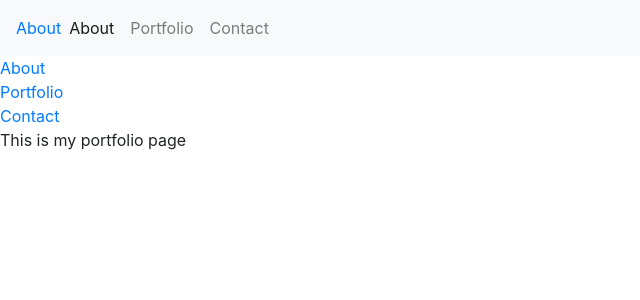
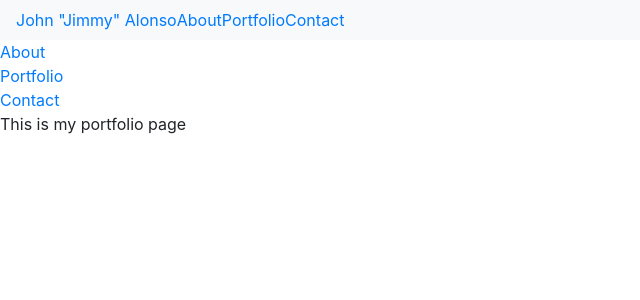
Before and after one commit to jvalon9455/react-portfolio, a React (Create React App) app: page /portfolio in a window 1280 px wide. Shown: the top 300 px of the page, without its empty margins (0-640 px from the left). Built offline with nearby package versions, Linux system fonts and the light colour scheme.

Commit message:
imported react bootstrap and created button folder

```diff
--- a/package.json
+++ b/package.json
@@ -10,6 +10,7 @@
     "bootstrap": "^4.5.3",
     "gh-pages": "^3.1.0",
     "react": "^17.0.1",
+    "react-bootstrap": "^1.4.0",
     "react-dom": "^17.0.1",
     "react-router-dom": "^5.2.0",
     "react-scripts": "4.0.0",
--- a/src/App.js
+++ b/src/App.js
@@ -2,7 +2,7 @@ import { BrowserRouter as Router, Switch, Route, Link } from "react-router-dom";
 import Contact from "./pages/Contact/Contact";
 import About from "./pages/About/About";
 import Portfolio from "./pages/Portfolio/Portfolio";
-import Navbar from "./components/Navbar";
+import Navbar from "./components/Navbar/Navbar";
 
 function App() {
   return (
--- a/src/components/Navbar.jsx
+++ b/src/components/Navbar/Navbar.jsx
@@ -5,7 +5,7 @@ const Navbar = () => {
   return (
     <div>
       <nav className="navbar navbar-expand-lg navbar-light bg-light">
-        <Link to="/">About</Link>
+        <Link to="/">John "Jimmy" Alonso</Link>
         <button
           className="navbar-toggler"
           type="button"
@@ -21,19 +21,13 @@ const Navbar = () => {
         <div className="collapse navbar-collapse" id="navbarSupportedContent">
           <ul className="navbar-nav mr-auto">
             <li className="nav-item active">
-              <a className="nav-link" href="#">
-                About <span className="sr-only">(current)</span>
-              </a>
+              <Link to="/"> About </Link>
             </li>
             <li className="nav-item">
-              <a className="nav-link" href="#">
-                Portfolio
-              </a>
+            <Link to="/portfolio"> Portfolio </Link>
             </li>
             <li className="nav-item">
-              <a className="nav-link" href="#">
-                Contact
-              </a>
+            <Link to="/contact"> Contact </Link>
             </li>
           </ul>
         </div>
```
Also changed, not shown: src/components/Button/Button.css (added), src/components/Button/Button.jsx (added), src/components/Navbar/Navbar.css (added), 1 other file (tests, documents, lock files or other folders).
